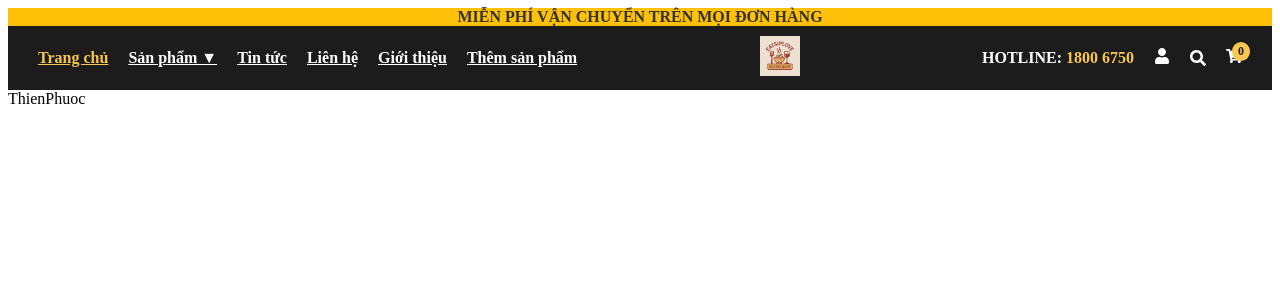
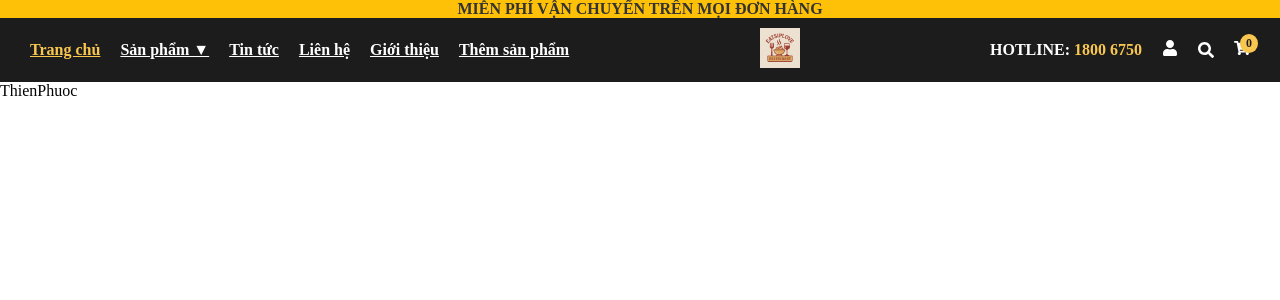
Before and after one commit to Project-start-2025/eatsiplove, a Next.js app: page / in a window 1280 px wide. Shown: the top 300 px of the page. Built offline with nearby package versions, Linux system fonts and the light colour scheme.

Commit message:
Update layout.tsx

```diff
--- a/src/app/layout.tsx
+++ b/src/app/layout.tsx
@@ -12,7 +12,7 @@ export default function RootLayout({
 }) {
   return (
     <html lang="en">
-      <body className="m-0 p-0">
+    <body style={{ margin: 0, padding: 0 }}>
         <UserProvider>
           <Topbar />
           <Header />
```
